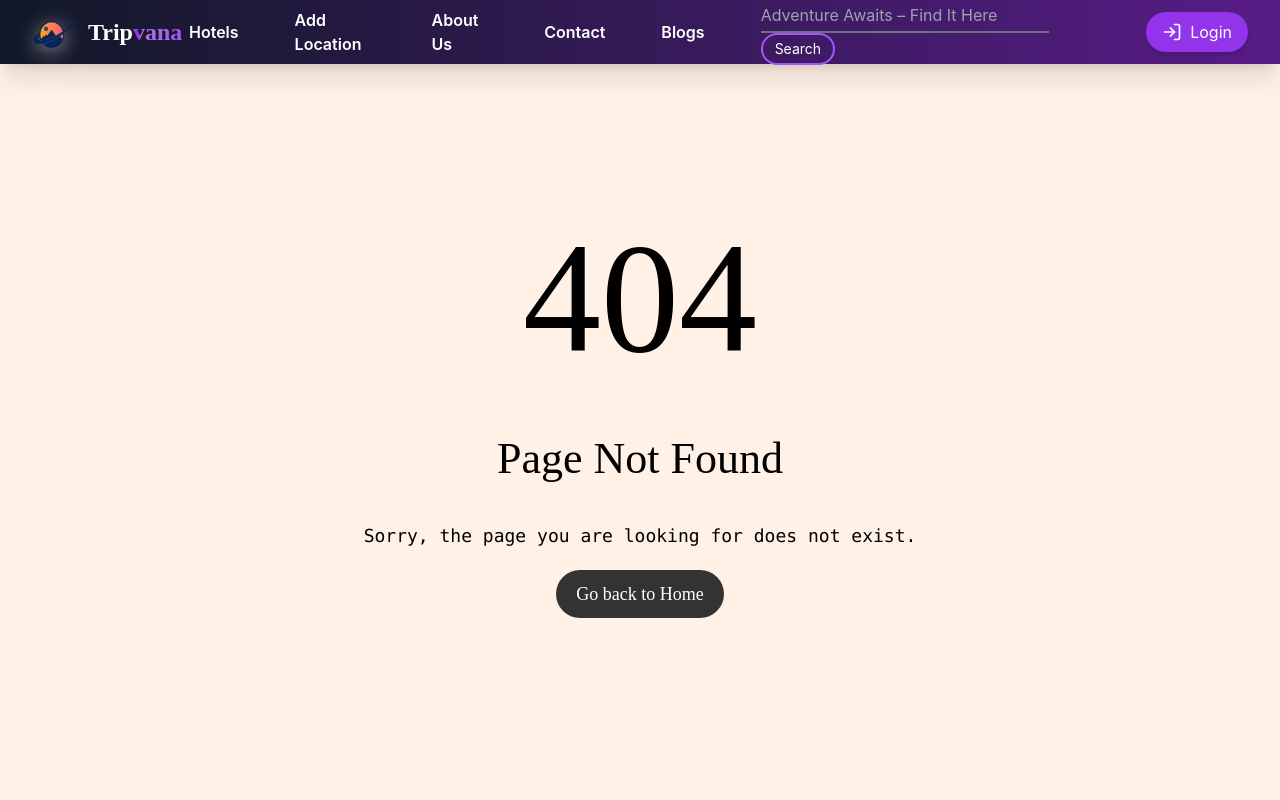
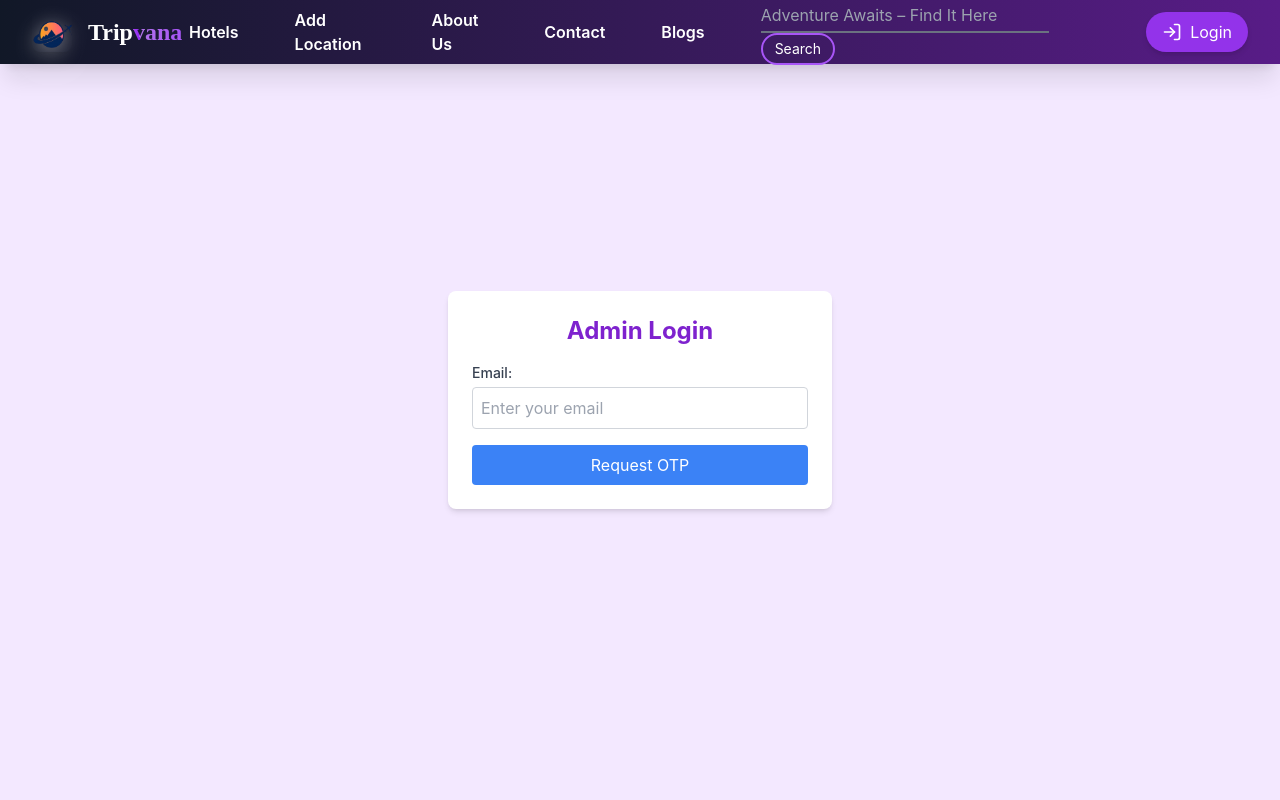
Before and after one commit to Piyush11204/TripFinder, a React (Create React App) app in the folder client/: page /Admin in a window 1280 px wide. Shown: the top 800 px of the page. Built offline with nearby package versions, Linux system fonts and the light colour scheme.

Commit message:
Refactor user middleware and add Admin page
- Refactor user.middleware.js to remove redundant code and improve readability
- Add new Admin page with login functionality
- Update App.js to include Admin route
- Update SearchResult component to hide results when there are no search results

```diff
--- a/client/src/App.js
+++ b/client/src/App.js
@@ -14,6 +14,8 @@ import ContactUs from "./Pages/ContactUs/Contact";
 import TripModal from "./components/TripModal";
 import TripvanaReviewPage from "./Pages/TripvanaReviewPage/TripvanaReviewPage";
 import Hotels from "./Pages/Hotels/Hotels.jsx";
+import Admin from "./Pages/Admin/Admin.jsx";
+
 
 function App() {
 	const user = localStorage.getItem("token");
@@ -32,6 +34,7 @@ function App() {
 			<Route path="/blog" element={<TripvanaReviewPage />}/>
 			<Route path="/trip/:title" component={TripModal} />
 			<Route path="/Hotels"  element={<Hotels />} />
+			<Route path="/Admin" element={<Admin />} />
 
 
 
--- /dev/null
+++ b/client/src/Pages/Admin/Admin.jsx
@@ -0,0 +1,114 @@
+import React, { useState } from 'react';
+import axios from 'axios';
+import { useNavigate } from 'react-router-dom';
+
+const Admin = () => {
+    const navigate = useNavigate();
+    const [email, setEmail] = useState('');
+    const [otp, setOtp] = useState('');
+    const [otpSent, setOtpSent] = useState(false);
+    const [error, setError] = useState('');
+    const [success, setSuccess] = useState('');
+
+    // Function to request OTP
+    const handleRequestOtp = async () => {
+        try {
+            const response = await axios.post('http://localhost:8080/api/admin/request-otp', { email });
+            if (response.status === 200) {
+                setOtpSent(true);
+                setError('');
+                setSuccess('OTP sent successfully. Please check your email.');
+            }
+        } catch (err) {
+            console.error(err);
+            setError('Error sending OTP. Please try again.');
+            setSuccess('');
+        }
+    };
+
+    // Function to verify OTP
+    const handleVerifyOtp = async () => {
+        try {
+            const response = await axios.post('http://localhost:8080/api/admin/verify-otp', { email, otp });
+            if (response.data.success) {
+                setSuccess('OTP verified successfully! Redirecting to the home page...');
+                setError('');
+                // Redirect after a short delay
+                setTimeout(() => navigate('/'), 2000);
+            } else {
+                setError('Invalid OTP. Please try again.');
+                setSuccess('');
+            }
+        } catch (err) {
+            console.error(err);
+            setError('Error verifying OTP. Please try again.');
+            setSuccess('');
+        }
+    };
+
+    return (
+        <div className="flex justify-center items-center min-h-screen bg-purple-100">
+            <div className="bg-white p-6 rounded-lg shadow-md w-96">
+                <h2 className="text-2xl font-bold text-center text-purple-700 mb-4">Admin Login</h2>
+                <div className="space-y-4">
+                    {/* Email Input */}
+                    <div>
+                        <label className="block text-sm font-medium text-gray-700 mb-1" htmlFor="email">
+                            Email:
+                        </label>
+                        <input
+                            type="email"
+                            id="email"
+                            value={email}
+                            onChange={(e) => setEmail(e.target.value)}
+                            className="w-full p-2 border border-gray-300 rounded focus:outline-none focus:ring focus:ring-purple-500"
+                            placeholder="Enter your email"
+                        />
+                    </div>
+
+                    {/* OTP Input */}
+                    {otpSent && (
+                        <div>
+                            <label className="block text-sm font-medium text-gray-700 mb-1" htmlFor="otp">
+                                OTP:
+                            </label>
+                            <input
+                                type="text"
+                                id="otp"
+                                value={otp}
+                                onChange={(e) => setOtp(e.target.value)}
+                                className="w-full p-2 border border-gray-300 rounded focus:outline-none focus:ring focus:ring-purple-500"
+                                placeholder="Enter OTP"
+                            />
+                        </div>
+                    )}
+
+                    {/* Action Button */}
+                    <div className="flex justify-center">
+                        {!otpSent ? (
+                            <button
+                                onClick={handleRequestOtp}
+                                className="bg-blue-500 text-white p-2 rounded w-full hover:bg-blue-600 transition duration-300"
+                            >
+                                Request OTP
+                            </button>
+                        ) : (
+                            <button
+                                onClick={handleVerifyOtp}
+                                className="bg-green-500 text-white p-2 rounded w-full hover:bg-green-600 transition duration-300"
+                            >
+                                Verify OTP
+                            </button>
+                        )}
+                    </div>
+
+                    {/* Error and Success Messages */}
+                    {error && <p className="text-red-500 mt-2 text-center">{error}</p>}
+                    {success && <p className="text-green-500 mt-2 text-center">{success}</p>}
+                </div>
+            </div>
+        </div>
+    );
+};
+
+export default Admin;
--- a/client/src/components/SearchResult/SearchResult.jsx
+++ b/client/src/components/SearchResult/SearchResult.jsx
@@ -1,6 +1,6 @@
 import React, { useState, useEffect } from 'react';
-import './SearchResult.css'; // Optional if you still need to keep specific styles
 import { Link } from 'react-router-dom';
+import { X, Star, ChevronRight } from 'lucide-react';
 
 const SearchResult = ({ searchResults }) => {
     const [visible, setVisible] = useState(true);
@@ -8,6 +8,8 @@ const SearchResult = ({ searchResults }) => {
     useEffect(() => {
         if (searchResults.length > 0) {
             setVisible(true);
+        } else {
+            setVisible(false); // Hide results when there are no search results
         }
     }, [searchResults]);
 
@@ -17,39 +19,46 @@ const SearchResult = ({ searchResults }) => {
 
     return (
         visible && (
-            <div className="absolute top-14  w-full max-w-lg z-50 p-2  rounded-lg ">
-                {searchResults.length > 0 ? (
+            <div className="absolute top-16 right-30 w-full max-w-md z-50 p-4 bg-gray-900 bg-opacity-95 rounded-lg shadow-2xl backdrop-blur-sm">
+                {searchResults.length > 0 && ( // Only render this part if there are search results
                     <div className="flex flex-col">
+                        <div className="flex justify-between items-center mb-4">
+                            <h2 className="text-xl font-bold text-white">Search Results</h2>
                             <button
-                            className="px-4 py-2 mb-2 text-white bg-gray-800 rounded hover:bg-gray-700"
+                                className="p-2 text-gray-300 hover:text-white transition-colors duration-300"
                                 onClick={handleHideResults}
                             >
-                            Hide Results
+                                <X size={20} />
                             </button>
-                        <div className="max-h-80 overflow-y-auto">
+                        </div>
+                        <div className="max-h-96 overflow-y-auto">
                             {searchResults.slice(0, 5).map((result, index) => (
-                                <div key={index} className="flex items-center p-2 mb-2 bg-white border border-gray-300 rounded-lg shadow hover:shadow-lg transition-transform transform hover:scale-105">
+                                <div key={index} className="mb-4 bg-gray-800 rounded-lg overflow-hidden transition-all duration-300 hover:shadow-lg hover:shadow-purple-500/20 group">
+                                    <div className="relative">
                                         <img
                                             src={result.image}
                                             alt={result.name}
-                                        className="w-20 h-20 object-cover rounded-lg mr-3"
+                                            className="w-full h-36 object-cover transition-transform duration-300 group-hover:scale-105" // Reduced height
                                         />
-                                    <div className="flex-1">
-                                        <h3 className="text-gray-800 font-semibold">{result.name}</h3>
-                                        <div className="text-gray-600">Rating: {result.rating} ⭐</div>
-                                        <Link to={`/location/${result._id}`} state={{ location: result }} className='block mt-2'>
-                                            <button className="px-3 py-1 text-white bg-gray-800 rounded hover:bg-gray-700">
+                                        <div className="absolute top-2 right-2 bg-purple-600 text-white px-2 py-1 rounded-full text-sm font-semibold flex items-center">
+                                            <Star size={14} className="mr-1" />
+                                            {result.rating}
+                                        </div>
+                                    </div>
+                                    <div className="p-4">
+                                        <h3 className="text-lg font-semibold text-white mb-2">{result.name}</h3>
+                                        <Link
+                                            to={`/location/${result._id}`}
+                                            state={{ location: result }}
+                                            className="inline-flex items-center text-purple-400 hover:text-purple-300 transition-colors duration-300"
+                                        >
                                             View Location
-                                            </button>
+                                            <ChevronRight size={16} className="ml-1" />
                                         </Link>
                                     </div>
                                 </div>
                             ))}
                         </div>
-                    </div>
-                ) : (
-                    <div className="text-gray-600 hidden text-center">
-                        <p>No results found.</p>
                     </div>
                 )}
             </div>
```
Also changed, not shown: 1 other file (tests, documents, lock files or other folders). Lines whose indentation alone changed are shown as unchanged.
